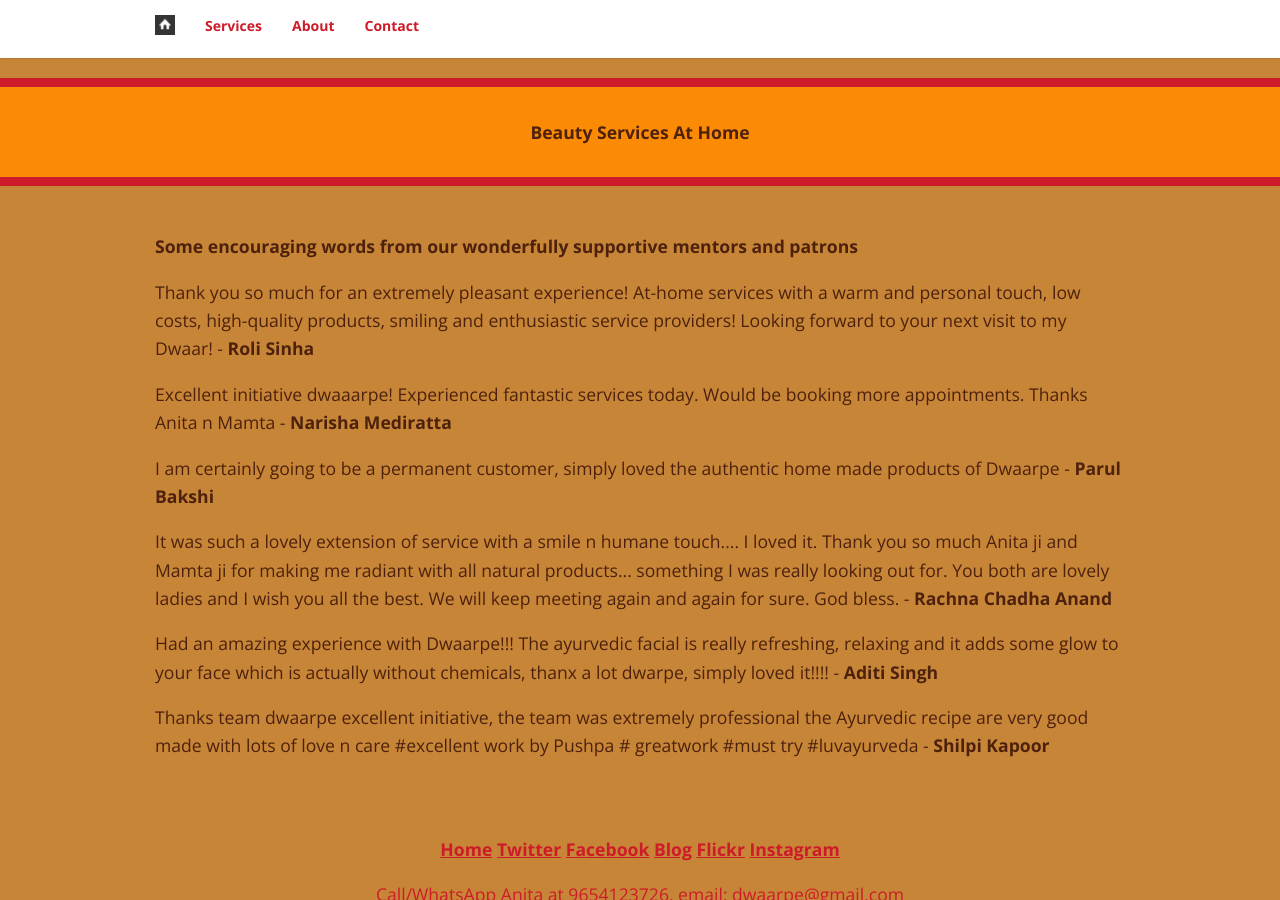
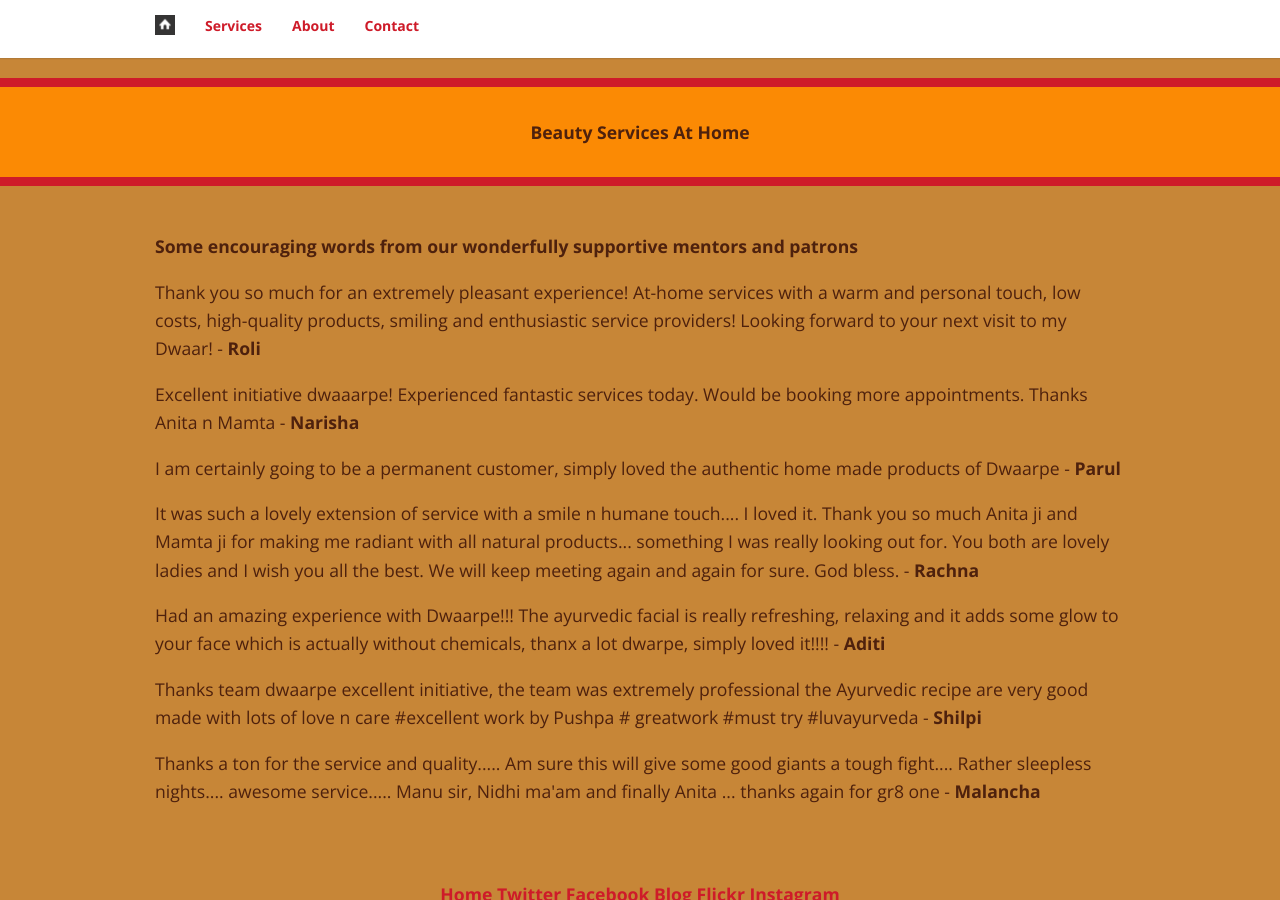
Before and after one commit to dwaarpe/dwaarpe.github.io, a Jekyll site: the page built from _pages/14_testimonials.md, in a window 1280 px wide and 900 px high. Built offline with Jekyll 4.4.1, drawn with Linux system fonts in a browser that asks for light colours; some web fonts are replaced.

```diff
--- a/_pages/14_testimonials.md
+++ b/_pages/14_testimonials.md
@@ -8,24 +8,26 @@
 <p>Thank you so much for an extremely pleasant experience! At-home services
 with a warm and personal touch, low costs, high-quality products, smiling and
 enthusiastic service providers! Looking forward to your next visit to my Dwaar!
-- <b>Roli Sinha</b></p>
+- <b>Roli </b></p>
 <p>Excellent initiative dwaaarpe! Experienced fantastic services today. Would
 be booking more appointments. Thanks Anita n Mamta
-- <b>Narisha Mediratta</b></p>
+- <b>Narisha </b></p>
 <p>I am certainly going to be a permanent customer, simply loved the authentic
 home made products of Dwaarpe
-- <b>Parul Bakshi</b></p>
+- <b>Parul </b></p>
 <p>It was such a lovely extension of service with a smile n humane touch....
 I loved it. Thank you so much Anita ji and Mamta ji for making me radiant with
 all natural products... something I was really looking out for. You both are
 lovely ladies and I wish you all the best. We will keep meeting again and
 again for sure. God bless.
-- <b>Rachna Chadha Anand</b></p>
+- <b>Rachna </b></p>
 <p>Had an amazing experience with Dwaarpe!!! The ayurvedic facial is really
 refreshing, relaxing and it adds some glow to your face which is actually
 without chemicals, thanx a lot dwarpe, simply loved it!!!!
-- <b>Aditi Singh</b></p>
+- <b>Aditi </b></p>
 <p>Thanks team dwaarpe excellent initiative, the team was extremely professional
 the Ayurvedic recipe are very good made with lots of love n care #excellent work
 by Pushpa # greatwork #must try #luvayurveda
-- <b>Shilpi Kapoor</b></p>
+- <b>Shilpi </b></p>
+
+<p>Thanks a ton for the service and quality..... Am sure this will give some good giants a tough fight.... Rather sleepless nights.... awesome service..... Manu sir, Nidhi ma'am and finally Anita ... thanks again for gr8 one - <b> Malancha</b></p>
```
Also changed, not shown: _pages/10_about.md (+1 -1 lines), 8 other files.
